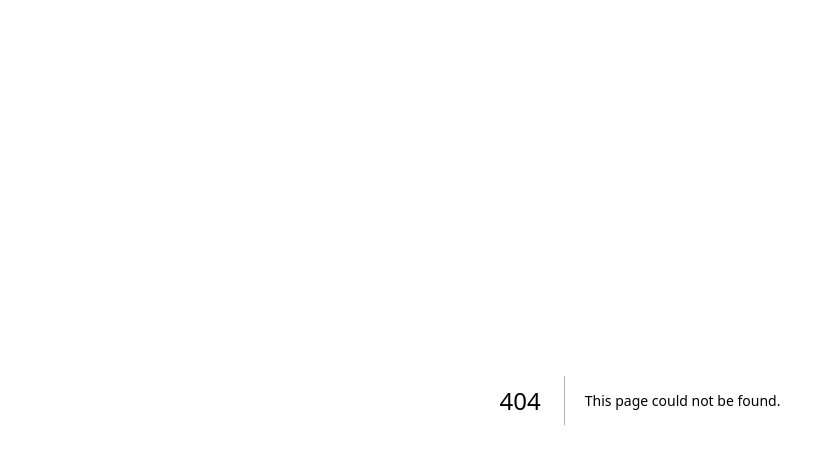
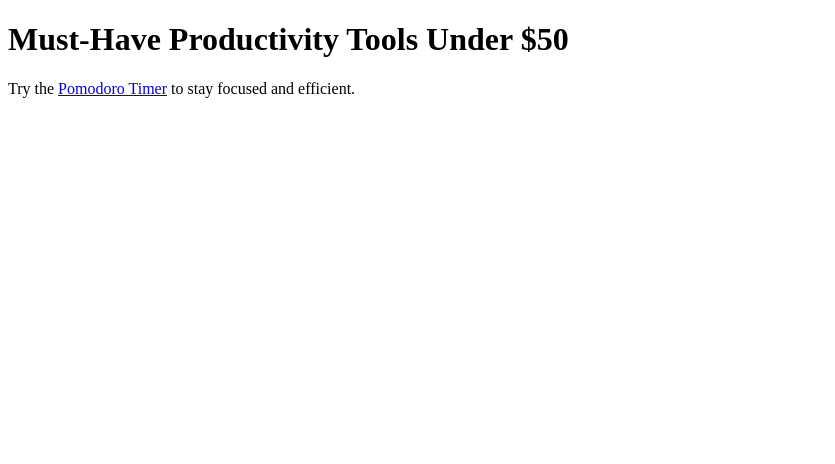
Before and after one commit to McTh12/remote-office-blog-, a Next.js app: page /articles/tools-under-50 in a window 1280 px wide. Before the commit this address had no page. Shown: the top 464 px of the page, without its empty margins (0-835 px from the left). Built offline with nearby package versions, Linux system fonts and the light colour scheme.

Commit message:
Create tools-under-50.js

```diff
--- /dev/null
+++ b/pages/articles/tools-under-50.js
@@ -0,0 +1,8 @@
+export default function ToolsUnder50() {
+  return (
+    <div>
+      <h1>Must-Have Productivity Tools Under $50</h1>
+      <p>Try the <a href="https://www.amazon.com/dp/B07XYZ" target="_blank" rel="noopener noreferrer">Pomodoro Timer</a> to stay focused and efficient.</p>
+    </div>
+  );
+}
```
